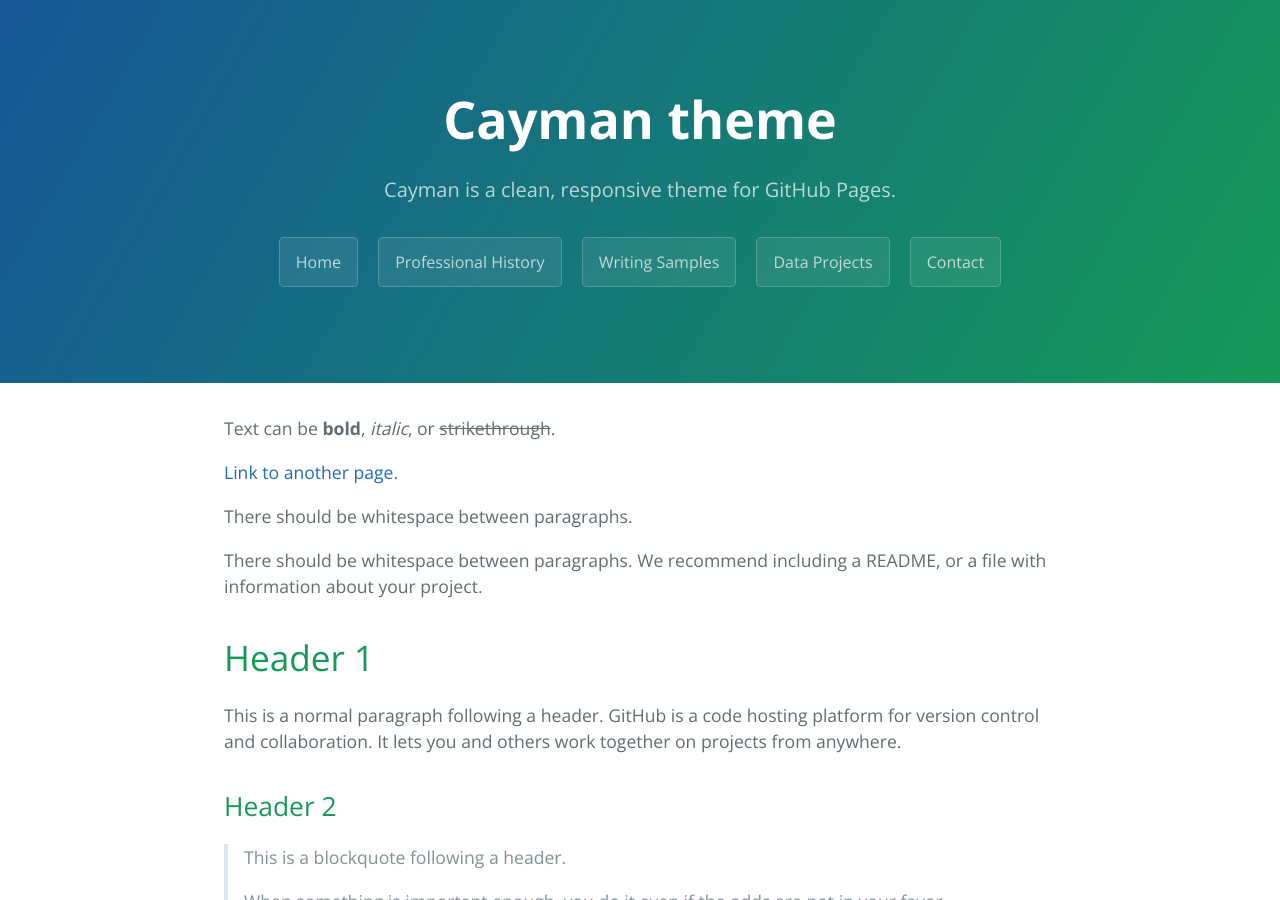
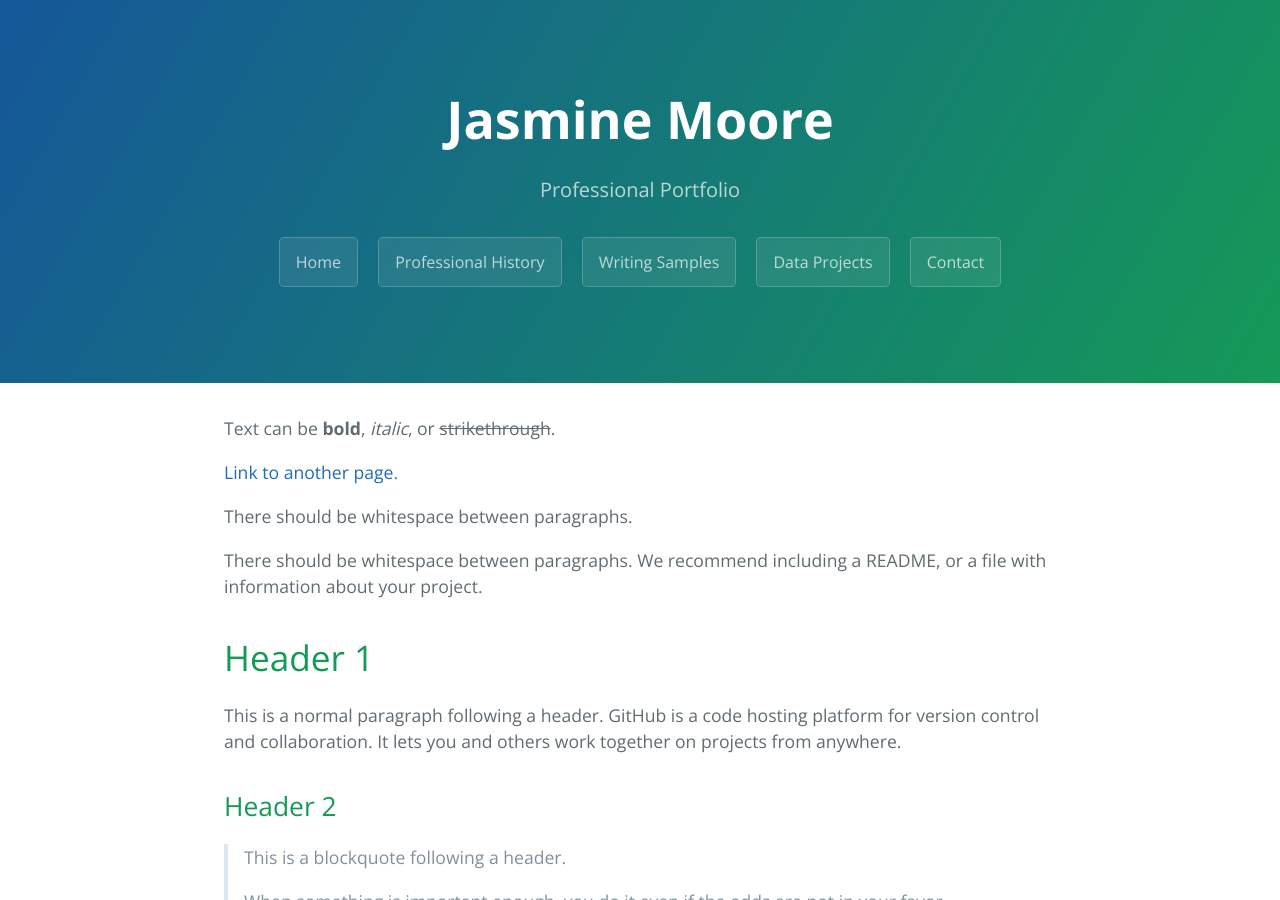
Before and after one commit to jasmine-shanay/portfolio, a Jekyll site: the page built from index.md, in a window 1280 px wide and 900 px high. Built offline with Jekyll 4.4.1, drawn with Linux system fonts in a browser that asks for light colours.

Commit message:
Update _config.yml

```diff
--- a/_config.yml
+++ b/_config.yml
@@ -1,5 +1,5 @@
-title: Cayman theme
-description: Cayman is a clean, responsive theme for GitHub Pages.
+title: Jasmine Moore
+description: Professional Portfolio
 show_downloads: true
 google_analytics:
 theme: jekyll-theme-cayman
@@ -9,4 +9,4 @@
   writing_url: http://jasmine-shanay.github.io/Cayman-theme/writing
   data_url: http://jasmine-shanay.github.io/Cayman-theme/data
   contact_url: https://jasmine-shanay.github.io/Cayman-theme/contact
-  tar_url: https://jasmine-shanay.github.io/Cayman-theme/another-page
+  another_url: https://jasmine-shanay.github.io/Cayman-theme/another-page
```
